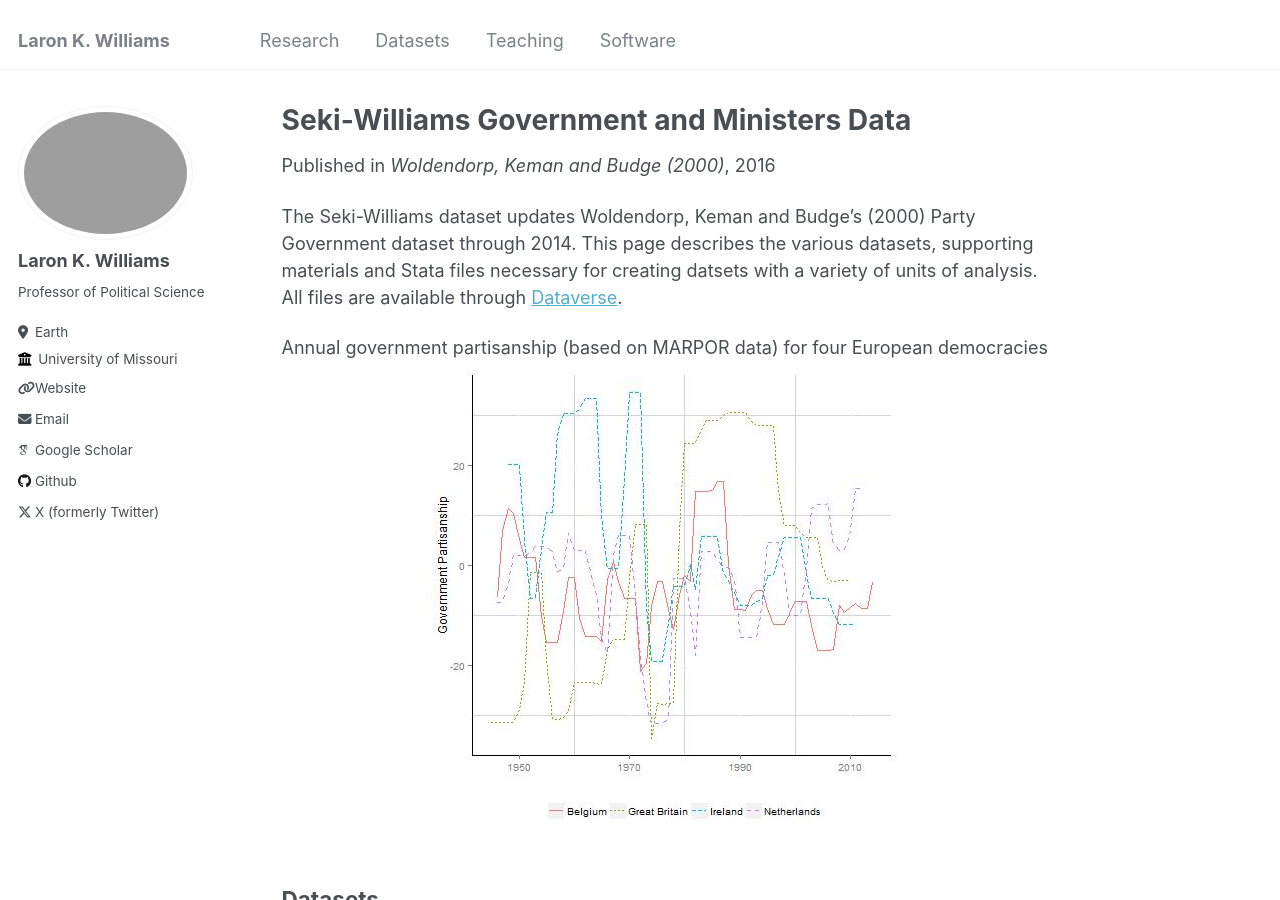
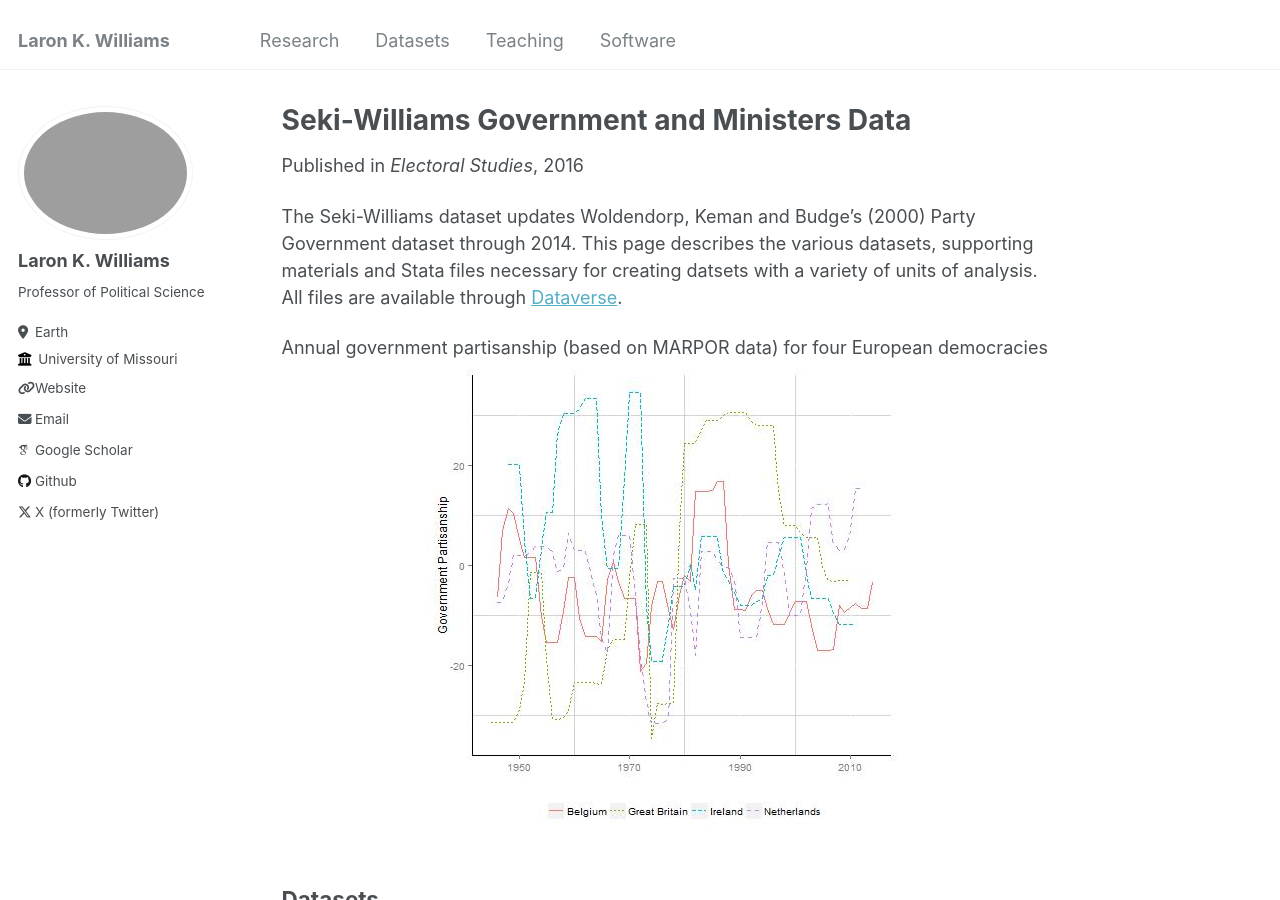
Before and after one commit to williamslaro/williamslaro.github.io, a Jekyll site: the page built from _talks/dataset1.md, in a window 1280 px wide and 900 px high. Built offline with Jekyll 4.4.1, drawn with Linux system fonts in a browser that asks for light colours; some web fonts are replaced.

Commit message:
Update dataset1.md

```diff
--- a/_talks/dataset1.md
+++ b/_talks/dataset1.md
@@ -3,7 +3,7 @@ title: "Seki-Williams Government and Ministers Data"
 collection: talks
 type: "Updated Dataset"
 permalink: /talks/dataset1
-venue: "Woldendorp, Keman and Budge (2000)"
+venue: "Electoral Studies"
 date: 2016-01-01
 location: "Government Composition and Partisanship"
 ---
```
